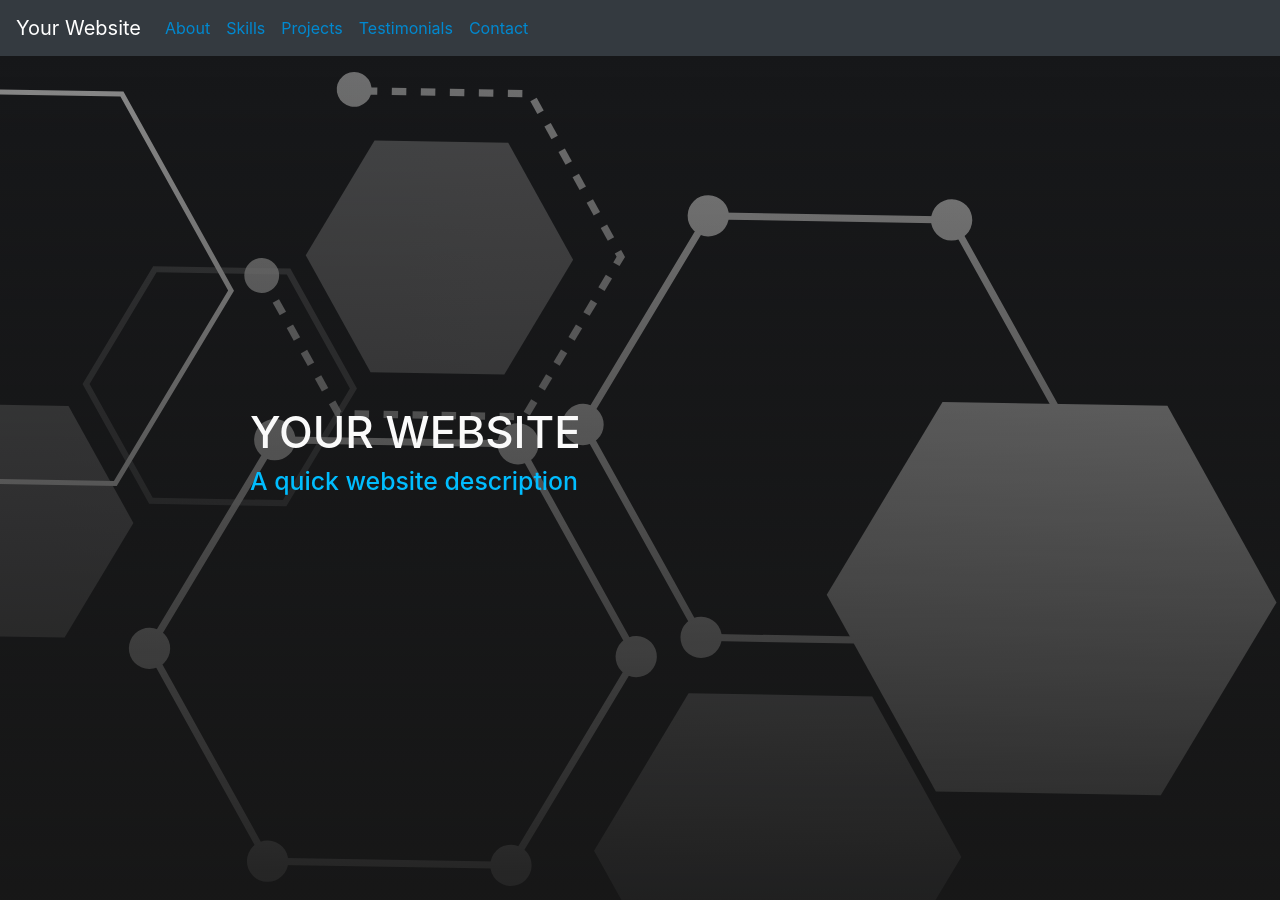
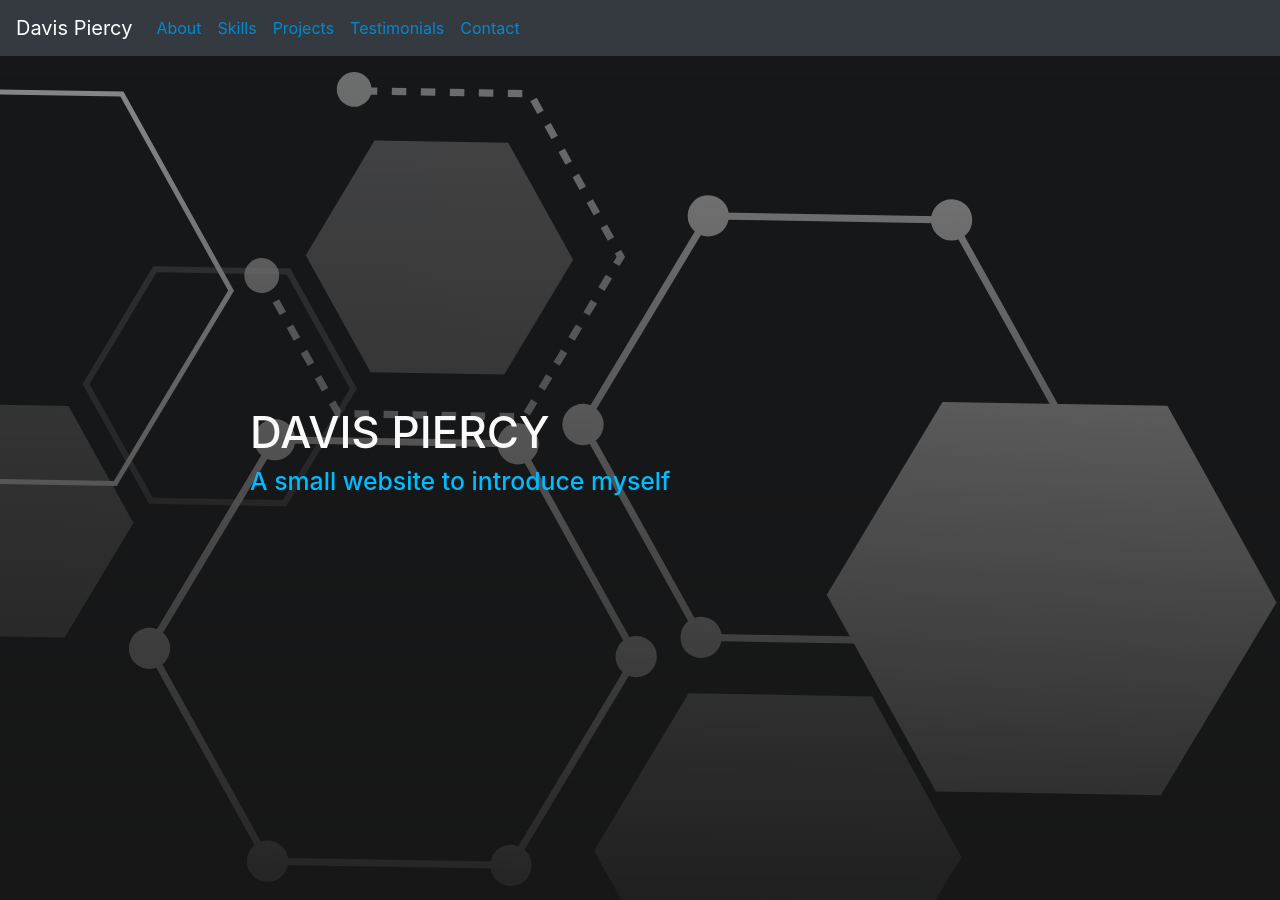
Before and after one commit to davispiercy/davispiercy, a Jekyll site: the page built from index.md, in a window 1280 px wide and 900 px high. Built offline with Jekyll 4.4.1, drawn with Linux system fonts in a browser that asks for light colours.

Commit message:
Update index.md
Edited website title, author, and description

```diff
--- a/index.md
+++ b/index.md
@@ -1,7 +1,7 @@
 ---
-title: Your Website
-author: Your Name Here
-description: "A quick website description"
+title: Davis Piercy
+author: Davis Piercy
+description: "A small website to introduce myself"
 layout: default
 permalink: /
 ---
```
